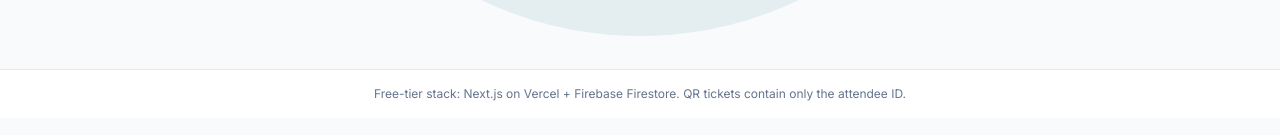
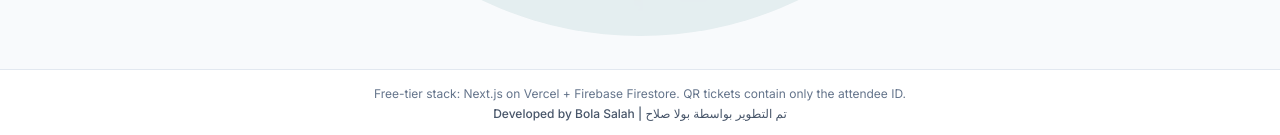
Before and after one commit to BolaSalah13/Golden-Years-Safir-Hotel-Event, a Next.js app: page /admin/dashboard in a window 1280 px wide. Shown: the part 732-867 px from the top of the page. Built offline with nearby package versions, Linux system fonts and the light colour scheme; no server answers; the database is empty.

Commit message:
Add developer footer credits (Bola Salah), fix CSV UTF-8 encoding, and remove email from ticket

```diff
--- a/app/admin/dashboard/page.tsx
+++ b/app/admin/dashboard/page.tsx
@@ -125,7 +125,8 @@ export default function DashboardPage() {
 
   function exportCsv() {
     const csv = toCsv(filtered);
-    const blob = new Blob([csv], { type: "text/csv;charset=utf-8" });
+    // UTF-8 BOM so Arabic text opens correctly in Excel.
+    const blob = new Blob(["\uFEFF" + csv], { type: "text/csv;charset=utf-8" });
     const url = URL.createObjectURL(blob);
     const a = document.createElement("a");
     a.href = url;
--- a/app/layout.tsx
+++ b/app/layout.tsx
@@ -50,8 +50,11 @@ export default function RootLayout({
         </main>
         <footer className="no-print border-t border-slate-200 bg-white">
           <div className="mx-auto max-w-5xl px-4 py-4 text-center text-xs text-slate-500">
-            Free-tier stack: Next.js on Vercel + Firebase Firestore. QR tickets
-            contain only the attendee ID.
+            <p>Free-tier stack: Next.js on Vercel + Firebase Firestore. QR tickets
+            contain only the attendee ID.</p>
+            <p className="mt-1 font-medium text-slate-600" dir="auto">
+              Developed by Bola Salah | تم التطوير بواسطة بولا صلاح
+            </p>
           </div>
         </footer>
         </div>
--- a/app/ticket/[id]/page.tsx
+++ b/app/ticket/[id]/page.tsx
@@ -249,10 +249,6 @@ export default function TicketPage() {
             <p className="text-sm text-slate-500">{attendee.organization}</p>
             <dl className="mt-4 space-y-1.5 text-sm">
               <div className="flex gap-2">
-                <dt className="w-14 shrink-0 text-slate-400">Email</dt>
-                <dd className="break-all">{attendee.email || "—"}</dd>
-              </div>
-              <div className="flex gap-2">
                 <dt className="w-14 shrink-0 text-slate-400">Phone</dt>
                 <dd>{attendee.phone}</dd>
               </div>
```
Also changed, not shown: 1 other file (tests, documents, lock files or other folders).
